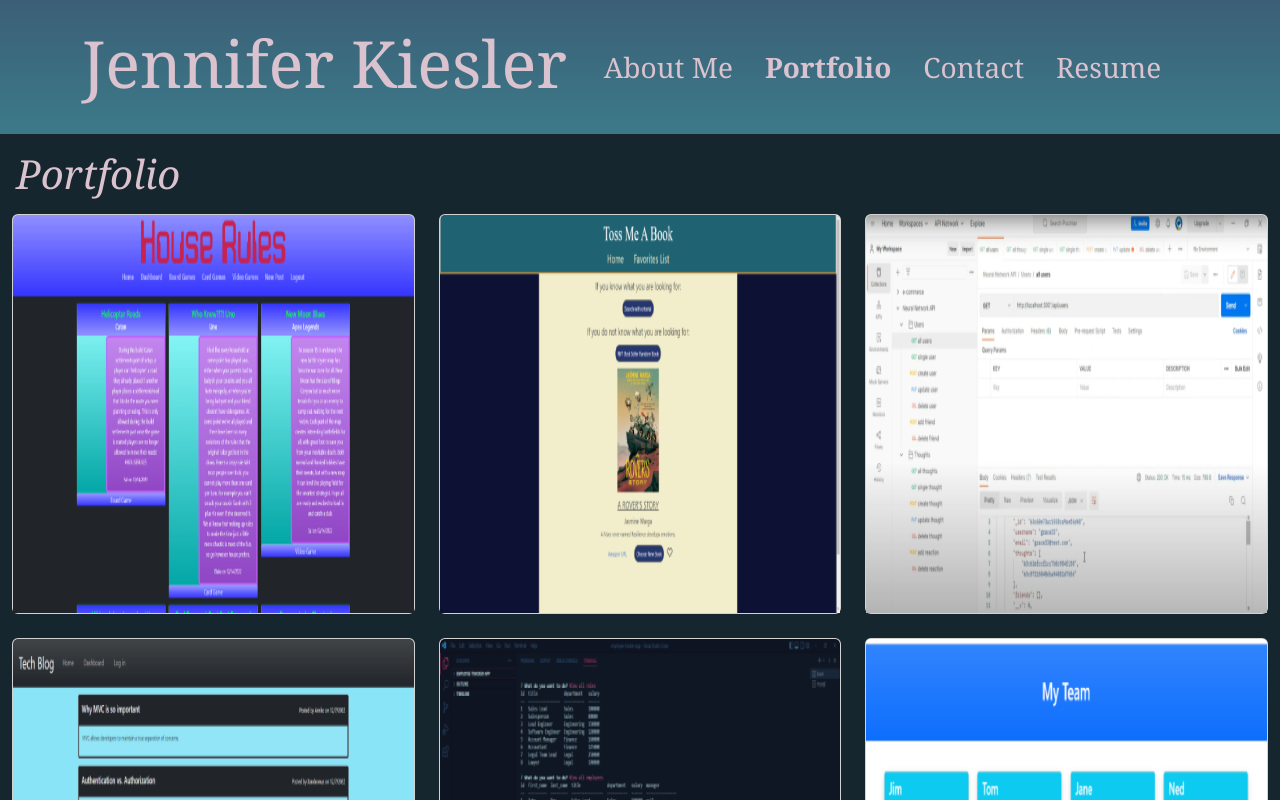
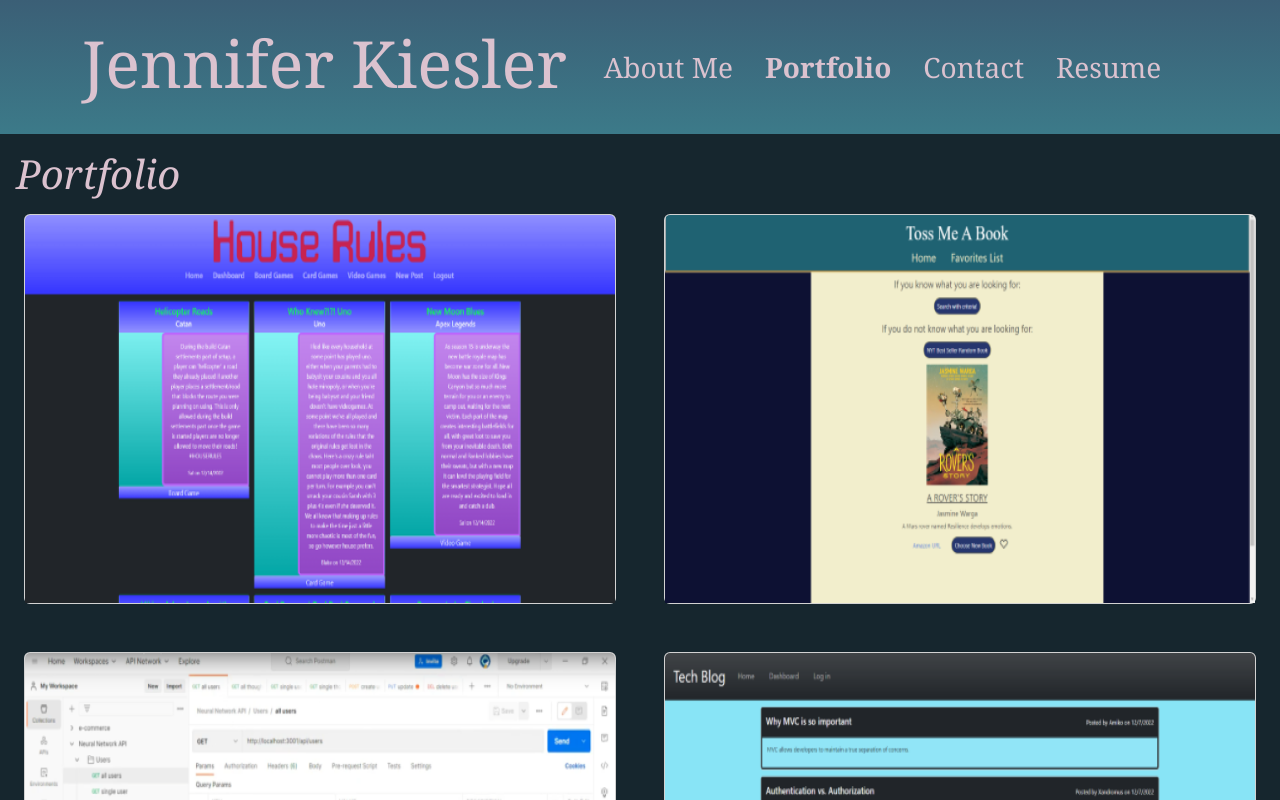
Before and after one commit to JenniferKiesler/kiesler-react-portfolio, a React (Create React App) app: page / in a window 1280 px wide. Both pictures are taken after a click on the link "Portfolio". Shown: the top 800 px of the page. Built offline with nearby package versions, Linux system fonts and the light colour scheme.

Commit message:
styles portfolio page

```diff
--- a/src/App.css
+++ b/src/App.css
@@ -55,6 +55,7 @@ footer a {
 
 footer a:hover {
   color: var(--fontColor);
+  transform: scale(1.5);
 }
 
 .hidden {
@@ -93,7 +94,7 @@ footer a:hover {
 
 .card {
   background-color: white;
-  height: 400px;
+  height: 390px;
 }
 
 .faded {
--- a/src/components/Footer.js
+++ b/src/components/Footer.js
@@ -1,7 +1,7 @@
 const Footer = props => {
   return (
     <footer>
-      <div className="d-flex justify-content-center p-3">
+      <div className="d-flex justify-content-center mt-3 pt-3 pb-1">
         <a href="https://github.com/JenniferKiesler" target="_blank">
           <i className="bi bi-github m-3 fs-2"></i>
         </a>
--- a/src/components/Project.js
+++ b/src/components/Project.js
@@ -18,7 +18,7 @@ const Project = ({ project, hovered, setHovered, projectID, setProjectID }) => {
   return (
     <div className="col">
       <div
-        className="card mx-auto mh-100 text-center"
+        className="card mx-auto text-center"
         onMouseEnter={() => {
           setHovered(true)
           setProjectID(id)
@@ -36,7 +36,7 @@ const Project = ({ project, hovered, setHovered, projectID, setProjectID }) => {
           id={id}
           className={cardBodyClass}
         >
-          <div className="project-links pt-2 mb-2">
+          <div className="project-links mb-2">
             <a className="card-title fs-1 me-3 mb-0" href={deployed_url} target="_blank">{title}</a>
             <a href={github} target="_blank">
               <i className="bi bi-github fs-1"></i>
--- a/src/pages/portfolio.js
+++ b/src/pages/portfolio.js
@@ -10,7 +10,7 @@ const PortfolioPage = props => {
   return (
     <>
       <h2 className="page-title m-3 fst-italic">Portfolio</h2>
-      <div className="row row-cols-1 row-cols-md-2 row-cols-xl-3 g-4 mx-auto">
+      <div className="row row-cols-1 row-cols-md-2 g-5 mx-auto">
         {projects.map(project => {
           return (
             <Project
```
